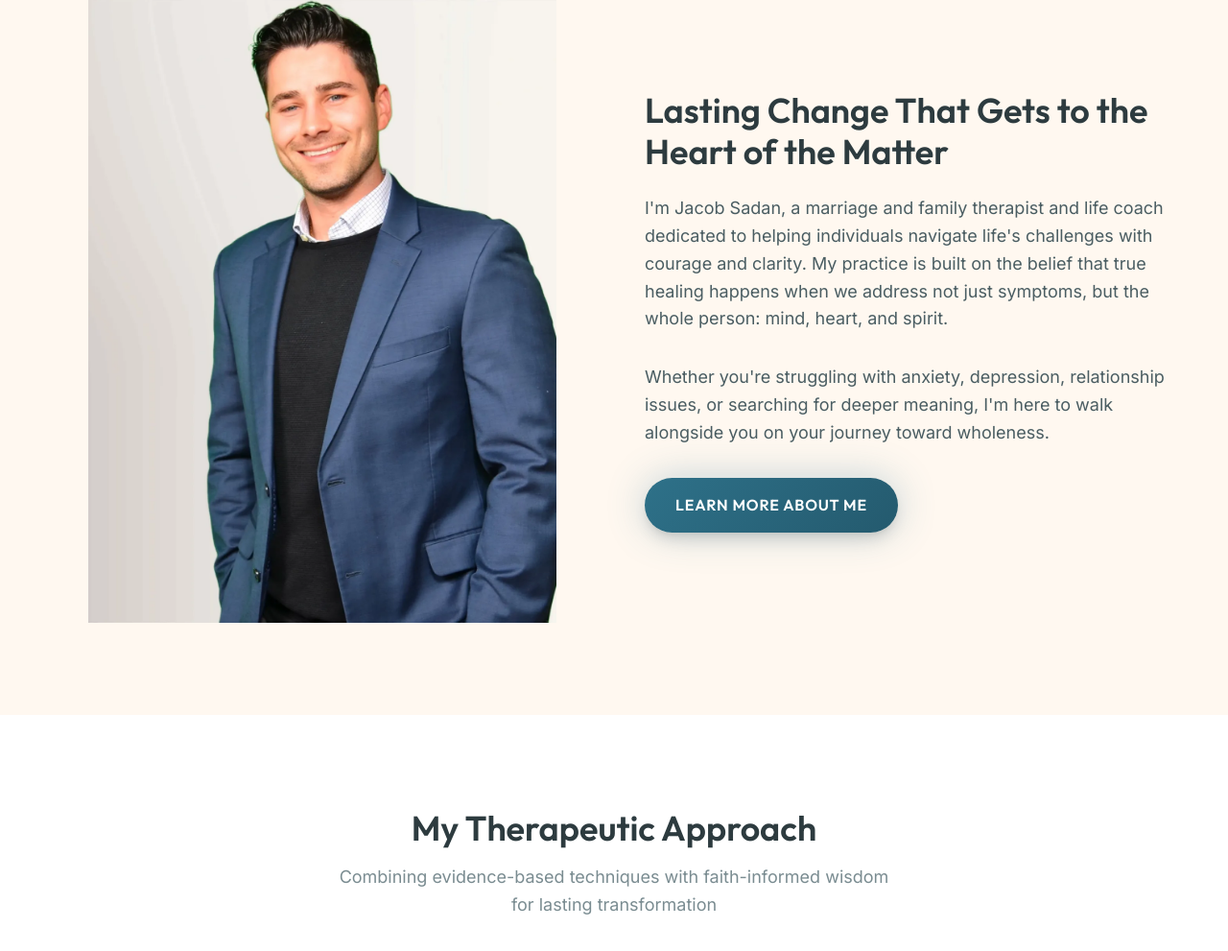
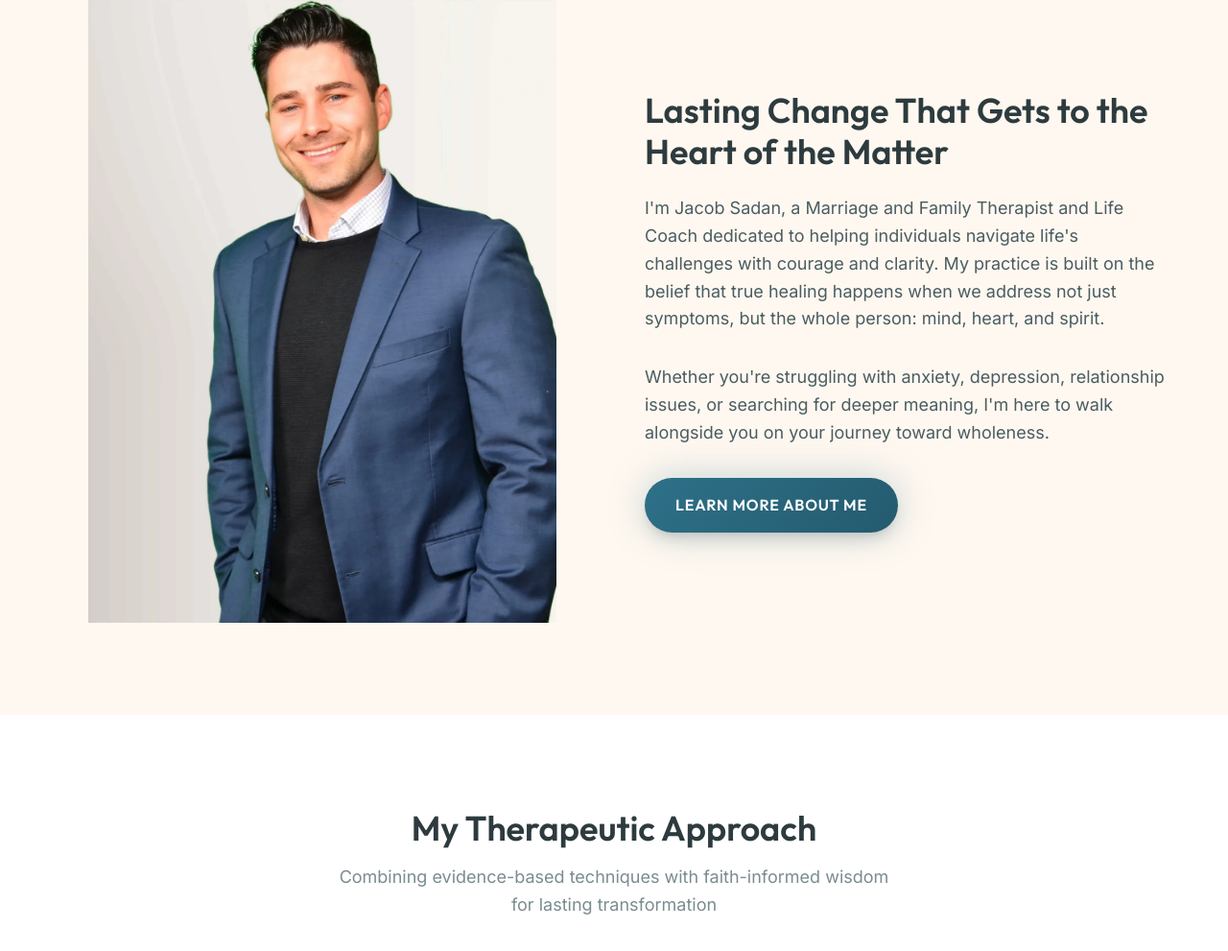
Before and after one commit to jacob-wahbeh/Therapist_website, a plain HTML site: page index.html in a window 1280 px wide. Shown: the part 897-1888 px from the top of the page at 96% size. Drawn offline with Linux system fonts and the light colour scheme.

Commit message:
capitalize

```diff
--- a/index.html
+++ b/index.html
@@ -152,7 +152,7 @@
         <div class="about-preview__content slide-in-right">
           <h2>Lasting Change That Gets to the Heart of the Matter</h2>
           <p>
-            I'm Jacob Sadan, a marriage and family therapist and life coach dedicated to helping individuals
+            I'm Jacob Sadan, a Marriage and Family Therapist and Life Coach dedicated to helping individuals
             navigate life's challenges with courage and clarity. My practice is built on the belief that true healing
             happens when we address not just symptoms, but the whole person: mind, heart, and spirit.
           </p>
```
